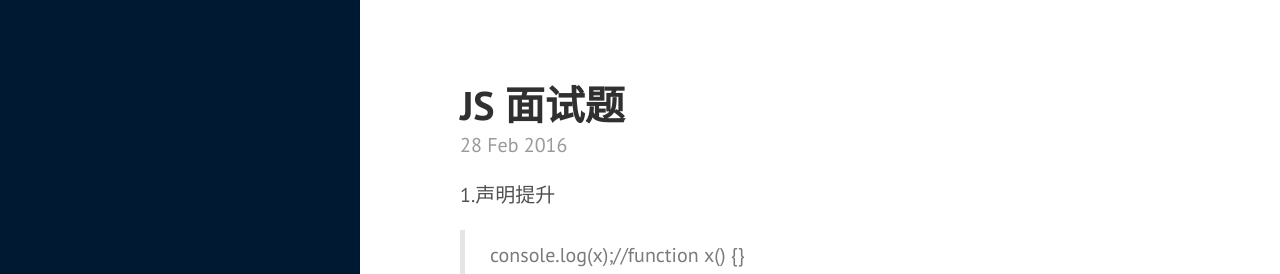
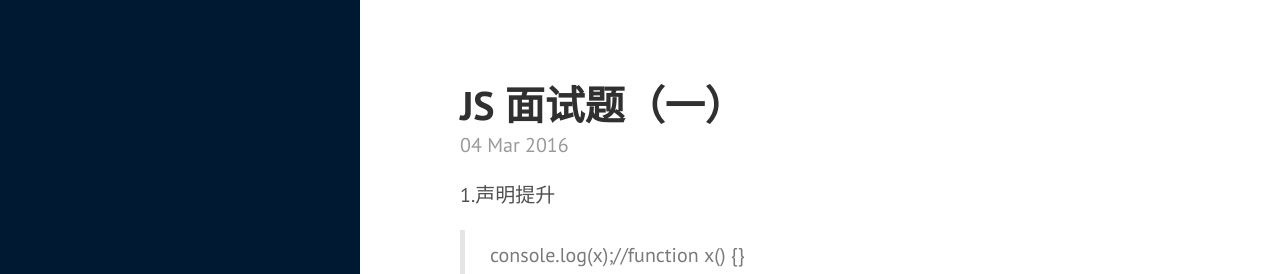
Before and after one commit to fengtaijun0507/fengtaijun0507.github.io, a Jekyll site: the page built from _posts/2016-03-02-jsclosure.markdown, in a window 1280 px wide and 900 px high. Shown: the top 274 px of the window. Built offline with Jekyll 4.4.1, drawn with Linux system fonts in a browser that asks for light colours.

Commit message:
check(1)

```diff
--- a/_posts/2016-03-02-jsclosure.markdown
+++ b/_posts/2016-03-02-jsclosure.markdown
@@ -1,9 +1,9 @@
 ---
 layout: post
 
-title:  "JS 面试题"
+title:  "JS 面试题（一）"
 
-date:   2016-02-28
+date:   2016-03-04
 
 ---
 
```
